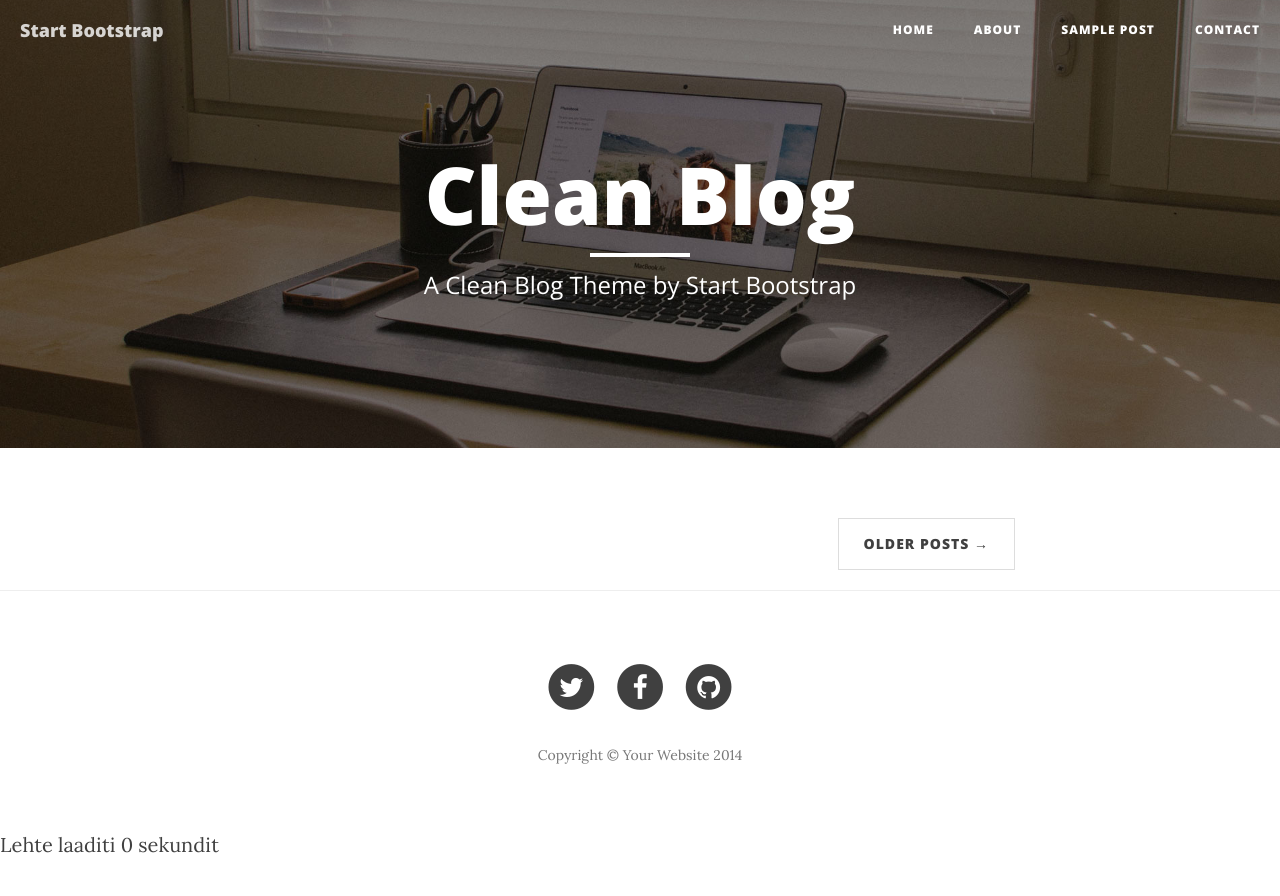
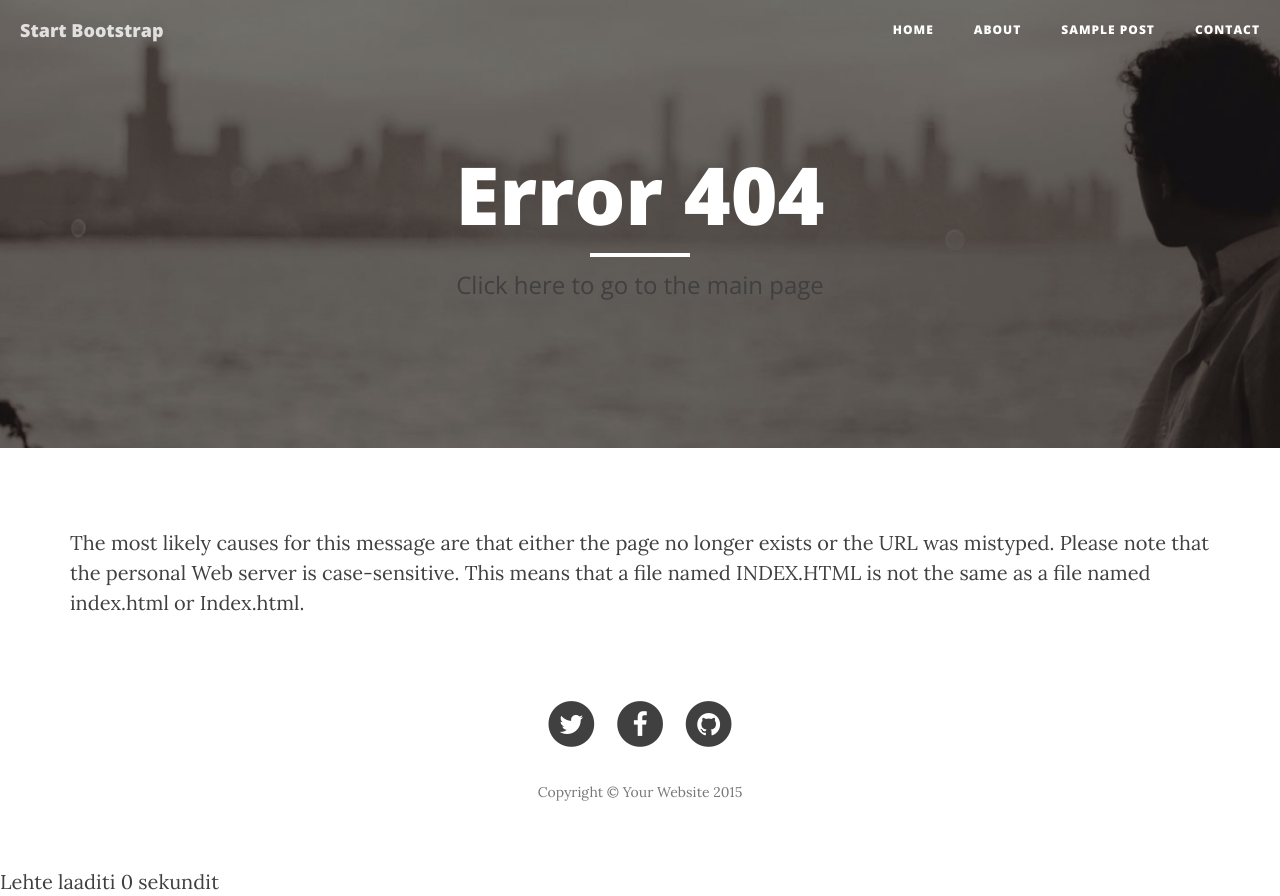
Before and after one commit to wufloo/cleanblogUus, a PHP site: page /index.php?page=index in a window 1280 px wide. Before the commit the page ends 853 px from the top, so only its background shows below. Run offline with PHP 8.4, Linux system fonts and the light colour scheme; data that the repository does not hold is empty; some libraries are stand-ins or nearby versions.

Commit message:
Löödud controllerid ja vaated lahku

```diff
--- a/contact.html
+++ b/contact.html
@@ -57,7 +57,7 @@
                         <a href="about.html">About</a>
                     </li>
                     <li>
-                        <a href="pages/post.php">Sample Post</a>
+                        <a href="views/post.php">Sample Post</a>
                     </li>
                     <li>
                         <a href="contact.html">Contact</a>
--- a/index.php
+++ b/index.php
@@ -1,4 +1,7 @@
 <?php
+
+//Set timezone
+date_default_timezone_set('Europe/Tallinn');
 //Save wall clock time
 $page_load_start = microtime(1);
 
@@ -6,9 +9,13 @@ $page_load_start = microtime(1);
 require 'include/database.php';
 
 //Set page
-$page = !empty($_GET['page']) && file_exists("pages/$_GET[page].php") ? $_GET['page'] : 'home';
+$page = !empty($_GET['page']) ? $_GET['page'] : 'home';
 
-//Include required page
+// Include controller, if it exists
+if (file_exists("controllers/$page.php")) {
+    require "controllers/$page.php";
+}
+//Include template
 require "templates/master_template.php";
 
 //Show page load time
--- a/templates/master_template.php
+++ b/templates/master_template.php
@@ -74,7 +74,7 @@
     <!-- /.container -->
 </nav>
 
-<?php require "pages/$page.php"; ?>
+<?php if (file_exists("views/$page.php")) require "views/$page.php"; else require 'views/error.php' ?>
 
 <!-- Footer -->
 <footer>
@@ -107,7 +107,7 @@
                         </a>
                     </li>
                 </ul>
-                <p class="copyright text-muted">Copyright &copy; Your Website 2014</p>
+                <p class="copyright text-muted">Copyright &copy; Your Website <?= date('Y') ?></p>
             </div>
         </div>
     </div>
--- /dev/null
+++ b/views/error.php
@@ -0,0 +1,18 @@
+<header class="intro-header" style="background-image: url('img/about-bg.jpg')">
+    <div class="container">
+        <div class="row">
+            <div class="col-lg-8 col-lg-offset-2 col-md-10 col-md-offset-1">
+                <div class="page-heading">
+                    <h1>Error 404</h1>
+                    <hr class="small">
+                    <span class="subheading"><a href="?"/>Click here to go to the main page</a></span>
+                </div>
+            </div>
+        </div>
+    </div>
+</header>
+<div class="container">
+    <p>The most likely causes for this message are that either the page no longer exists or the URL was mistyped. Please
+        note that the personal Web server is case-sensitive. This means that a file named INDEX.HTML is not the same as
+        a file named index.html or Index.html. </p>
+</div>
--- a/pages/home.php
+++ b/views/home.php
@@ -1,13 +1,4 @@
-<?php
 
-//Retrieve data from DB
-$q = mysqli_query($db, "SELECT * FROM posts NATURAL JOIN authors");
-
-while ($row = mysqli_fetch_assoc($q)) {
-    $posts[] = $row;
-}
-
-?>
 
 <!-- Page Header -->
 <!-- Set your background image for this header on the line below. -->
```
Also changed, not shown: controllers/home.php (added, +10 -0 lines), controllers/post.php (added, +11 -0 lines), controllers/sample.php (added, +10 -0 lines), views/post.php (renamed from pages/post.php, +0 -13 lines), views/about.php (renamed from pages/about.php).
